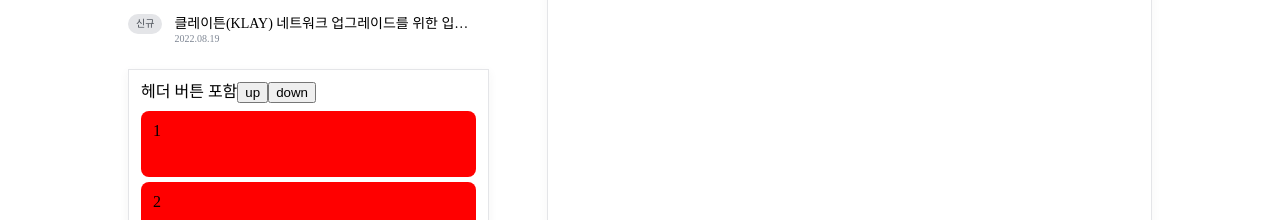
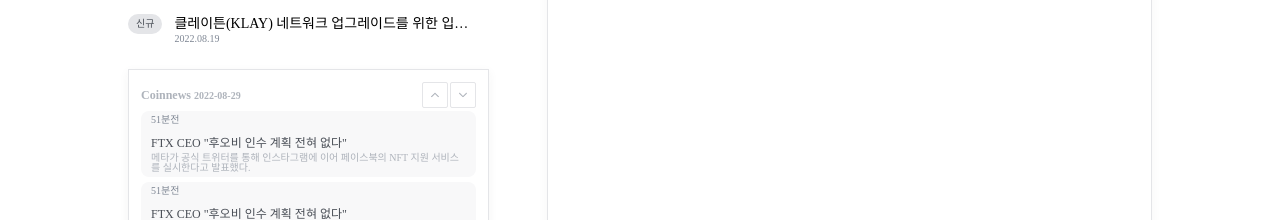
Before and after one commit to LESANF/coinzero, a React (Create React App) app: page / in a window 1280 px wide. Shown: the part 580-800 px from the top of the page. Built offline with nearby package versions, Linux system fonts and the light colour scheme; no server answers.

Commit message:
add: VerticalNotice ScrollTo && dayjs

```diff
--- a/package.json
+++ b/package.json
@@ -10,6 +10,7 @@
     "@types/node": "^16.11.41",
     "@types/react": "^18.0.14",
     "@types/react-dom": "^18.0.5",
+    "dayjs": "^1.11.5",
     "framer-motion": "^6.3.16",
     "lodash": "^4.17.21",
     "react": "^18.2.0",
--- a/src/Components/ButtonScroll.tsx
+++ b/src/Components/ButtonScroll.tsx
@@ -1,6 +1,8 @@
-import { useRef } from 'react';
+import { useRef, useState } from 'react';
 import styled from 'styled-components';
 import _ from 'lodash';
+import dayjs from 'dayjs';
+import { IoIosArrowDown, IoIosArrowUp } from 'react-icons/io';
 
 const Frame = styled.div`
     /* height: 232px;
@@ -8,13 +10,52 @@ const Frame = styled.div`
     box-shadow: 0 3px 10px 0 rgba(66, 66, 66, 0.05);
     border: 1px solid #e4e5e8;
     grid-area: item4;
-    /* overflow: hidden; */
+    overflow: hidden;
 `;
+
+//Title, Button
 const Header = styled.header`
+    display: flex;
+    align-items: center;
+    justify-content: space-between;
     box-sizing: border-box;
     padding: 12px 12px 3px 12px;
     height: 41px;
 `;
+
+const ListTitle = styled.h2`
+    font-size: 12px;
+    font-weight: 700;
+    color: #aeb3bb;
+`;
+
+const ListDay = styled.span`
+    font-size: 10px;
+    margin-left: 5;
+`;
+
+//Up, Down Btn
+const BtnBox = styled.div`
+    display: flex;
+    button:first-child {
+        margin-right: 2px;
+    }
+`;
+
+const ListBtn = styled.button<{ curPosition: number; upDownChk: boolean }>`
+    //upDownChk: true(Up), false(Down)
+    background-color: transparent;
+    display: flex;
+    justify-content: center;
+    align-items: center;
+    width: 26px;
+    height: 26px;
+    border-radius: 2px;
+    border: 1px solid #e4e5e8;
+    color: #aeb3bb;
+    font-size: 14px;
+`;
+
 const Content = styled.div`
     height: 215px;
     overflow-x: hidden;
@@ -38,6 +79,7 @@ const Content = styled.div`
     }
 `;
 
+//ItemList
 const Items = styled.ul`
     padding: 0 12px 12px;
     overflow: hidden;
@@ -48,17 +90,45 @@ const Items = styled.ul`
 `;
 
 const Item = styled.li`
+    display: flex;
+    flex-direction: column;
     box-sizing: border-box;
+    justify-content: center;
     margin-bottom: 5px;
     width: 100%;
     height: 66px;
-    background-color: red;
-    //background-color: #f8f8f9;
+    background-color: #f8f8f9;
     border-radius: 8px;
-    padding: 12px;
+    padding: 8px 10px;
 `;
 
+const ItemTitle = styled.span`
+    font-size: 10px;
+    color: #7f8794;
+`;
+const ItemContent = styled.span`
+    margin-top: 12px;
+    font-size: 12px;
+    color: #484d55;
+    word-break: keep-all;
+`;
+
+const AddSummary = styled.p`
+    /* overflow: hidden;
+    height: 0;
+    opacity: 0;
+    transition: opacity 0.2s, height 0.2s, padding 0.2s; */
+
+    color: #aeb3bb;
+    font-size: 10px;
+    height: auto;
+    padding-top: 4px;
+    opacity: 1;
+`;
+
+//Footer Sign
 const FooterSign = styled.p`
+    margin-bottom: 10px;
     text-align: center;
     font-size: 12px;
     font-weight: 700;
@@ -67,14 +137,21 @@ const FooterSign = styled.p`
 `;
 
 function ButtonScroll() {
+    const [curScrollPos, setCurScrollPos] = useState<number>(0);
+
+    //get Date
+    const now = dayjs();
+
+    //scroll event
     const contentScrl = useRef<HTMLDivElement | null>(null);
     // const scrollDiv = _.throttle((e: React.UIEvent<HTMLDivElement>) => {
     //     console.log(contentScrl.current?.scrollTop);
     // }, 0);
 
     const listScrollUp = () => {
-        contentScrl.current?.scrollTo({ top: 10, behavior: 'smooth' });
+        // if(contentScrl.current?.scrollTop > 0);
         console.log(contentScrl.current?.scrollTop);
+        contentScrl.current?.scrollTo({ top: 100, behavior: 'smooth' });
     };
     const listScrollDown = () => {
         contentScrl.current?.scrollTo({ top: 90, behavior: 'smooth' });
@@ -84,14 +161,29 @@ function ButtonScroll() {
     return (
         <Frame>
             <Header>
-                헤더 버튼 포함
-                <button onClick={listScrollUp}>up</button>
-                <button onClick={listScrollDown}>down</button>
+                <ListTitle>
+                    Coinnews <ListDay>{now.format('YYYY-MM-DD')}</ListDay>
+                </ListTitle>
+                <BtnBox>
+                    <ListBtn curPosition={curScrollPos} upDownChk={true} onClick={listScrollUp}>
+                        <IoIosArrowUp />
+                    </ListBtn>
+                    <ListBtn curPosition={curScrollPos} upDownChk={false} onClick={listScrollDown}>
+                        <IoIosArrowDown />
+                    </ListBtn>
+                </BtnBox>
             </Header>
             <Content ref={contentScrl}>
                 <Items>
                     {[1, 2, 3, 4, 5].map((v, i) => (
-                        <Item key={i}>{v}</Item>
+                        <Item key={i}>
+                            <ItemTitle>51분전</ItemTitle>
+                            <ItemContent>FTX CEO "후오비 인수 계획 전혀 없다"</ItemContent>
+                            <AddSummary>
+                                메타가 공식 트위터를 통해 인스타그램에 이어 페이스북의 NFT 지원 서비스를
+                                실시한다고 발표했다.
+                            </AddSummary>
+                        </Item>
                     ))}
                 </Items>
                 <FooterSign>MADE BY LESA</FooterSign>
```
Also changed, not shown: 2 other files (tests, documents, lock files or other folders).
